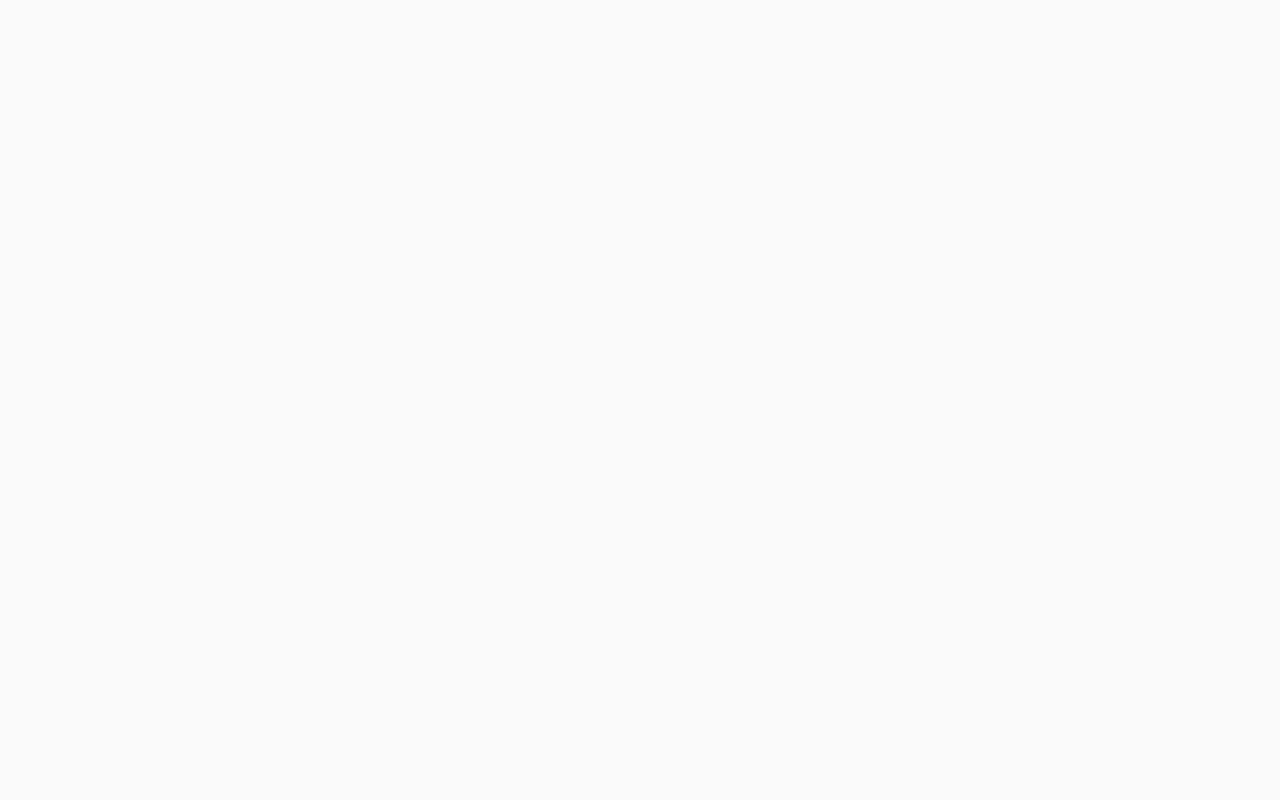
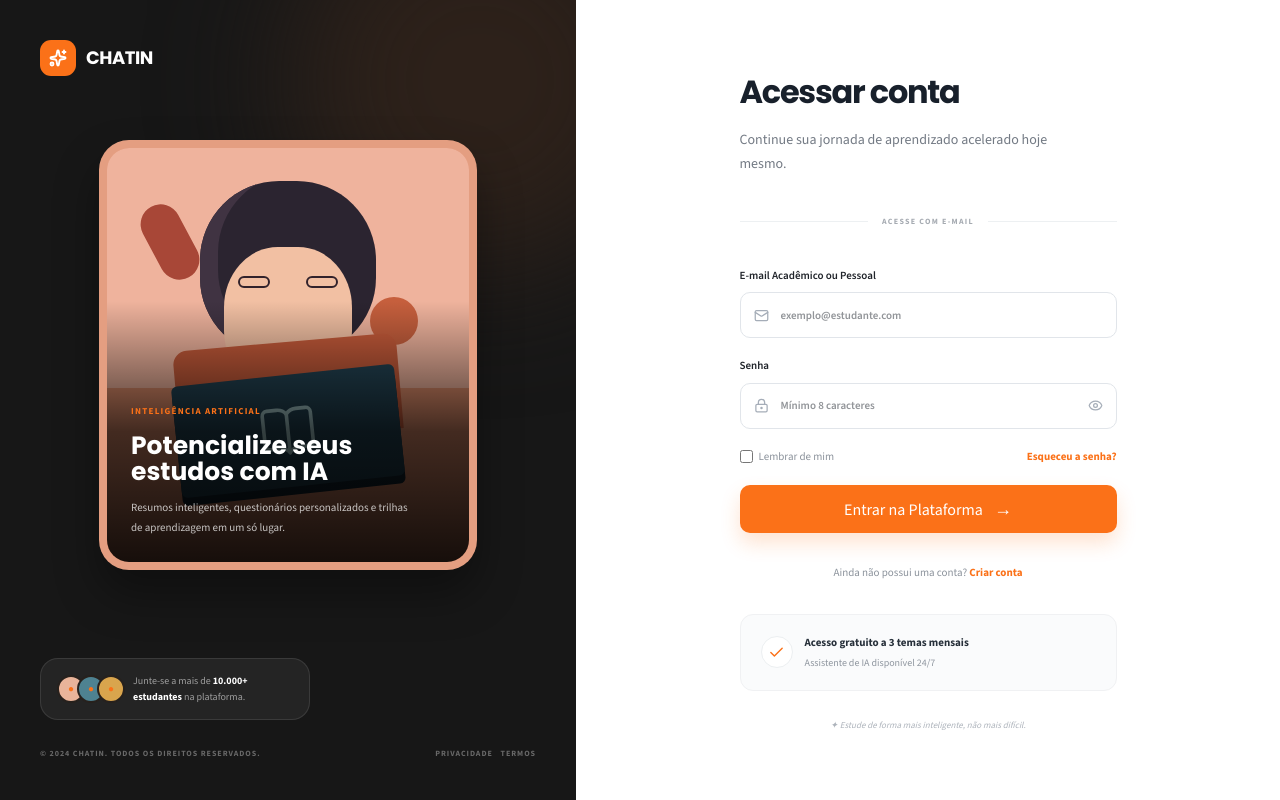
Before and after one commit to Equipe-Skyfall/chatin-front, a Next.js app: page / in a window 1280 px wide. Before the commit this address had no page. Built offline with nearby package versions, Linux system fonts and the light colour scheme.

Commit message:
FEAT: Primeira tela de Login

```diff
--- /dev/null
+++ b/src/app/components/login_components/LoginAside.tsx
@@ -0,0 +1,32 @@
+import { BookOpen } from "lucide-react";
+import { LoginBrand } from "./LoginBrand";
+
+export function LoginAside() {
+  return (
+    <aside className="relative flex min-h-[460px] flex-col overflow-hidden bg-[#171717] px-6 py-7 text-white sm:px-10 sm:py-10 lg:min-h-screen">
+      <div className="pointer-events-none absolute -right-24 -top-28 size-96 rounded-full bg-[#2d211a] blur-3xl" />
+      <LoginBrand />
+
+      <div className="relative z-10 mx-auto mt-12 aspect-[.88] w-full max-w-[378px] overflow-hidden rounded-[30px] border-[8px] border-white/15 bg-[#df8d6b] shadow-[0_24px_44px_rgba(0,0,0,.35)] sm:mt-[72px] lg:mt-16">
+        <div className="absolute inset-x-0 top-0 h-[58%] bg-[#efb39d]" />
+        <div className="absolute left-[12%] top-[13%] h-20 w-10 rotate-[-28deg] rounded-full bg-[#a84737]" />
+        <div className="absolute right-[14%] top-[36%] size-12 rounded-full bg-[#c65f3d]" />
+        <div className="absolute left-1/2 top-[8%] size-36 -translate-x-1/2 rounded-[45%] bg-[#2b2430] shadow-[inset_18px_-8px_0_#403342] sm:size-44" />
+        <div className="absolute left-1/2 top-[24%] h-32 w-28 -translate-x-1/2 rounded-[42%] bg-[#f2c0a3] sm:h-36 sm:w-32" />
+        <div className="absolute left-1/2 top-[31%] flex -translate-x-1/2 gap-7 text-[#32222b] sm:gap-9"><span className="h-3 w-8 rounded-full border-2 border-[#32222b]" /><span className="h-3 w-8 rounded-full border-2 border-[#32222b]" /></div>
+        <div className="absolute left-1/2 top-[47%] h-20 w-48 -translate-x-1/2 rotate-[-5deg] rounded-t-[14px] bg-[#c65b3a] sm:h-24 sm:w-56" />
+        <div className="absolute bottom-[18%] left-1/2 z-10 flex h-28 w-48 -translate-x-1/2 rotate-[-6deg] items-center justify-center rounded-md bg-[#234353] shadow-[0_8px_0_#142632] sm:w-56"><BookOpen size={58} strokeWidth={1.5} className="text-[#a9ced0]" /></div>
+        <div className="absolute inset-x-0 bottom-0 z-20 bg-gradient-to-t from-black/90 via-black/70 to-transparent px-6 pb-6 pt-24">
+          <span className="text-[9px] font-bold tracking-[.14em] text-[#fb7118]">INTELIGÊNCIA ARTIFICIAL</span>
+          <strong className="mt-3 block max-w-[290px] font-display text-[25px] leading-[1.05]">Potencialize seus estudos com IA</strong>
+          <p className="mt-3 max-w-[290px] text-[11px] leading-5 text-white/75">Resumos inteligentes, questionários personalizados e trilhas de aprendizagem em um só lugar.</p>
+        </div>
+      </div>
+
+      <div className="relative z-10 mt-auto hidden lg:block">
+        <div className="mt-12 flex max-w-[270px] items-center gap-2 rounded-[18px] border border-white/10 bg-white/[.06] px-4 py-3.5 text-[10px] leading-4 text-white/55"><span className="flex -space-x-2 text-[#fb7118]"><span className="grid size-7 place-items-center rounded-full border-2 border-[#27211d] bg-[#e9b49a]">●</span><span className="grid size-7 place-items-center rounded-full border-2 border-[#27211d] bg-[#4e8291]">●</span><span className="grid size-7 place-items-center rounded-full border-2 border-[#27211d] bg-[#d9a54d]">●</span></span><span>Junte-se a mais de <strong className="text-white">10.000+ estudantes</strong> na plataforma.</span></div>
+        <div className="mt-7 flex justify-between gap-4 text-[8px] font-bold tracking-[.12em] text-white/35"><span>© 2024 CHATIN. TODOS OS DIREITOS RESERVADOS.</span><span>PRIVACIDADE&nbsp;&nbsp; TERMOS</span></div>
+      </div>
+    </aside>
+  );
+}
--- /dev/null
+++ b/src/app/components/login_components/LoginBrand.tsx
@@ -0,0 +1,13 @@
+import Link from "next/link";
+import { Sparkles } from "lucide-react";
+
+export function LoginBrand() {
+  return (
+    <Link href="/" className="relative z-10 inline-flex w-fit items-center gap-2.5 font-display text-lg font-bold tracking-tight text-white">
+      <span className="grid size-9 place-items-center rounded-[11px] bg-[#fb7118]">
+        <Sparkles size={18} strokeWidth={2.5} />
+      </span>
+      CHATIN
+    </Link>
+  );
+}
--- /dev/null
+++ b/src/app/components/login_components/LoginField.tsx
@@ -0,0 +1,23 @@
+import { Eye, LockKeyhole, Mail } from "lucide-react";
+
+type LoginFieldProps = {
+  label: string;
+  name: string;
+  type: "email" | "password";
+  placeholder: string;
+};
+
+export function LoginField({ label, name, type, placeholder }: LoginFieldProps) {
+  const Icon = type === "email" ? Mail : LockKeyhole;
+
+  return (
+    <label className="grid gap-2 text-[11px] font-semibold text-[#20242a]" htmlFor={name}>
+      <span>{label}</span>
+      <span className="relative flex items-center">
+        <Icon className="pointer-events-none absolute left-3.5 text-[#a5adb8]" size={15} />
+        <input id={name} name={name} type={type} placeholder={placeholder} required className="h-[46px] w-full rounded-[10px] border border-[#e1e5ea] bg-white pl-10 pr-11 text-sm text-[#242a31] outline-none transition focus:border-[#fb7118] focus:ring-4 focus:ring-[#fb7118]/10" />
+        {type === "password" && <button type="button" aria-label="Mostrar senha" className="absolute right-3.5 text-[#a5adb8]"><Eye size={15} /></button>}
+      </span>
+    </label>
+  );
+}
--- /dev/null
+++ b/src/app/components/login_components/LoginForm.tsx
@@ -0,0 +1,31 @@
+import { Check } from "lucide-react";
+import { LoginField } from "./LoginField";
+
+export function LoginForm() {
+  return (
+    <section className="flex min-h-[620px] items-center justify-center px-6 py-12 sm:px-10 lg:min-h-screen lg:px-16">
+      <div className="w-full max-w-[377px]">
+        <header>
+          <h1 className="font-display text-[32px] font-bold tracking-[-.04em] text-[#18202b]">Acessar conta</h1>
+          <p className="mt-3 max-w-[340px] text-sm leading-6 text-[#737a84]">Continue sua jornada de aprendizado acelerado hoje mesmo.</p>
+        </header>
+
+        <div className="my-10 flex items-center gap-3.5 text-[8px] font-bold tracking-[.16em] text-[#a5aab1] before:h-px before:flex-1 before:bg-[#edf0f2] after:h-px after:flex-1 after:bg-[#edf0f2]"><span>ACESSE COM E-MAIL</span></div>
+
+        <form className="grid gap-5">
+          <LoginField label="E-mail Acadêmico ou Pessoal" name="email" type="email" placeholder="exemplo@estudante.com" />
+          <LoginField label="Senha" name="password" type="password" placeholder="Mínimo 8 caracteres" />
+          <div className="flex items-center justify-between text-[11px] text-[#8b929b]">
+            <label className="flex items-center gap-1.5"><input type="checkbox" className="accent-[#fb7118]" /> Lembrar de mim</label>
+            <a href="#forgot-password" className="font-bold text-[#fb7118]">Esqueceu a senha?</a>
+          </div>
+          <button type="submit" className="h-12 rounded-[10px] bg-[#fb7118] font-bold text-white shadow-[0_10px_20px_rgba(251,113,24,.2)] transition hover:bg-[#e9600c]">Entrar na Plataforma <span className="ml-2 text-lg">→</span></button>
+        </form>
+
+        <p className="my-8 text-center text-[11px] text-[#8b929b]">Ainda não possui uma conta? <a href="#signup" className="font-bold text-[#fb7118]">Criar conta</a></p>
+        <div className="flex items-center gap-3 rounded-[13px] border border-[#f0f1f3] bg-[#fafbfc] p-5"><span className="grid size-8 shrink-0 place-items-center rounded-full border border-[#eceff1] bg-white text-[#fb7118]"><Check size={17} /></span><span><strong className="block text-[11px] text-[#27303a]">Acesso gratuito a 3 temas mensais</strong><small className="mt-1 block text-[10px] text-[#8f969f]">Assistente de IA disponível 24/7</small></span></div>
+        <p className="mt-7 text-center text-[9px] italic text-[#adb3bb]">✦ Estude de forma mais inteligente, não mais difícil.</p>
+      </div>
+    </section>
+  );
+}
--- /dev/null
+++ b/src/app/components/login_components/LoginPage.tsx
@@ -0,0 +1,11 @@
+import { LoginAside } from "./LoginAside";
+import { LoginForm } from "./LoginForm";
+
+export function LoginPage() {
+  return (
+    <main className="grid min-h-screen grid-cols-1 bg-white text-[#1d252d] lg:grid-cols-[45%_55%]">
+      <LoginAside />
+      <LoginForm />
+    </main>
+  );
+}
--- a/src/app/page.tsx
+++ b/src/app/page.tsx
@@ -1,5 +1,5 @@
-import { redirect } from "next/navigation";
+import { LoginPage } from "./components/login_components/LoginPage";
 
 export default function Home() {
-  redirect("/chat");
+  return <LoginPage />;
 }
```
Also changed, not shown: 1 other file (tests, documents, lock files or other folders).
